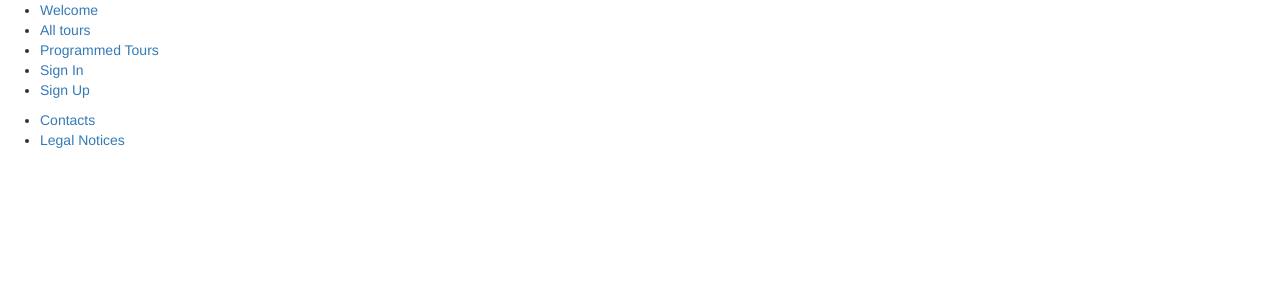
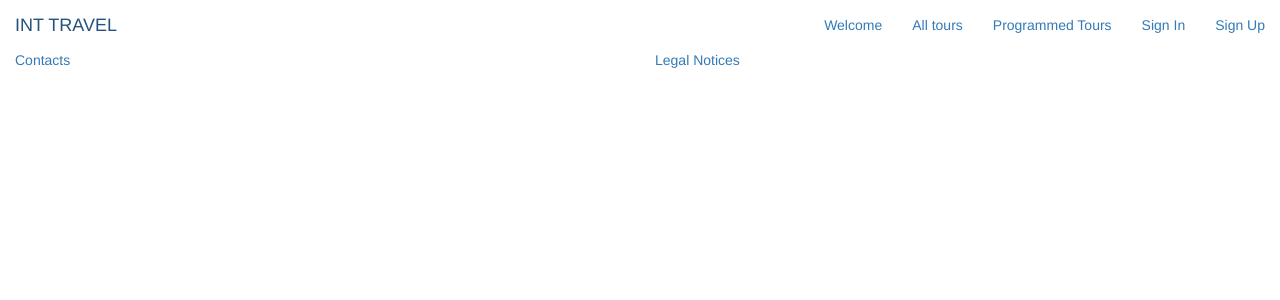
Before and after one commit to YohanPipereau/travel-agency, a PHP site: template templates/front-office/legal.html.twig in a window 1280 px wide. Shown: the top 300 px of the page. Run offline with PHP 8.4, Linux system fonts and the light colour scheme; the template is opened without the code that fills it, so the values that code supplies are empty; some libraries are stand-ins or nearby versions.

Commit message:
add Bootstrap for navbar

```diff
--- a/templates/baselayout.html.twig
+++ b/templates/baselayout.html.twig
@@ -13,21 +13,30 @@
 
   <body>
     <header>
-        <ul>
+        <div class='navbar-header'>
+            <a href="/" class='navbar-brand'> INT TRAVEL </a>
+        </div>
+        <div class="navbar-collapse collapse">
+          <ul class="nav navbar-nav navbar-right">
               <li> <a href=/ > Welcome </a> </li>
               <li> <a href=/circuit > All tours </a> </li>
               <li> <a href=/programmation > Programmed Tours </a> </li>
               <li> <a href=/sign-in> Sign In </a> </li>
               <li> <a href=/sign-up> Sign Up </a> </li>
           </ul>
+        </div>
     </header>
     {% block body %}
     {% endblock %}
     <footer>
-        <ul>
-            <li> <a href=/contacts > Contacts </a> </li>
-            <li> <a href=/legal > Legal Notices </a> </li>
-        </ul>
+        <section id='contact'>
+            <div class="col-xs-12 col-sm-6 col-md-6 col-lg-6">
+               <a href=/contacts > Contacts </a>
+            </div>
+            <div class="col-xs-12 col-sm-6 col-md-6 col-lg-6">
+               <a href=/legal > Legal Notices </a>
+            </div>
+        </section>
     </footer>
   </body>
 
```
Lines whose indentation alone changed are shown as unchanged.
